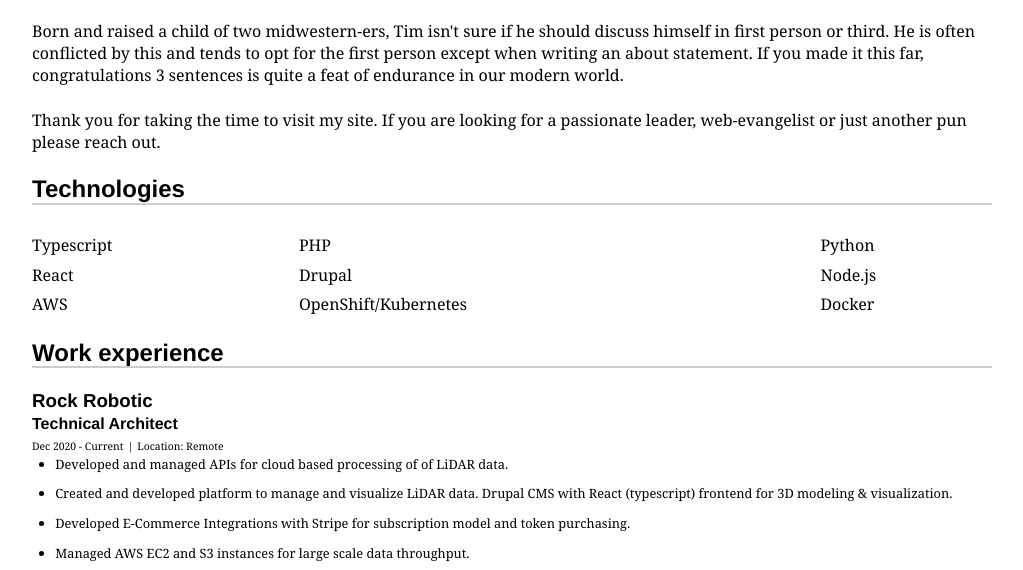
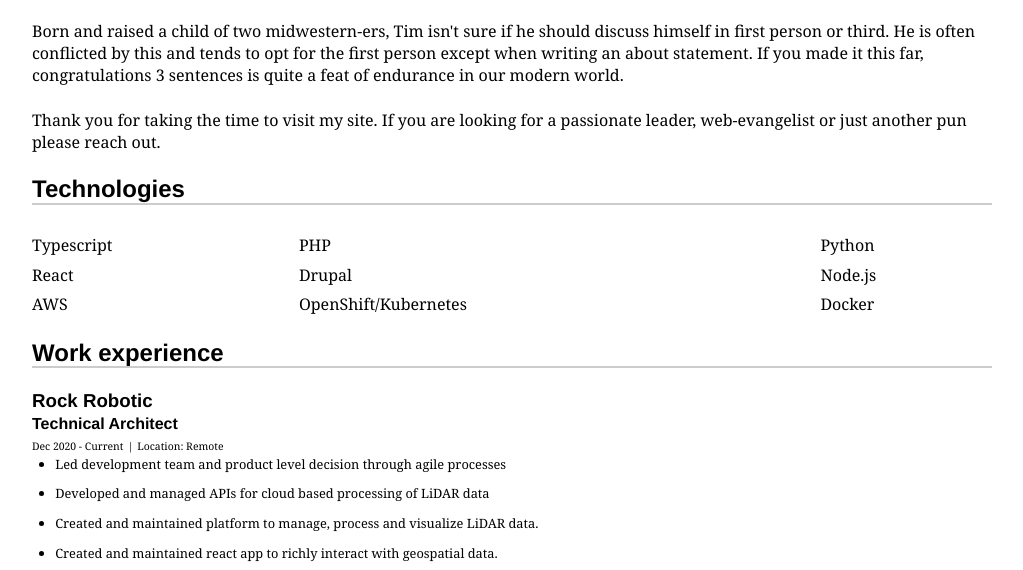
Before and after one commit to timodwhit/site, a Gatsby site: page /about in a window 1280 px wide. Shown: the part 220-790 px from the top of the page, without its empty margins (128-1151 px from the left). Built offline with nearby package versions, Linux system fonts and the light colour scheme; Gatsby itself is replaced by a stand-in of ours; some packages are replaced by stand-ins of ours; what typography-theme-moraga would draw is missing.

Commit message:
Update sentences.

```diff
--- a/content/work/rock_rockrobotic.md
+++ b/content/work/rock_rockrobotic.md
@@ -8,8 +8,10 @@
 order: 40
 ---
 
-- Developed and managed APIs for cloud based processing of of LiDAR data.
-- Created and developed platform to manage and visualize LiDAR data. Drupal CMS with React (typescript) frontend for 3D modeling & visualization.
+- Led development team and product level decision through agile processes
+- Developed and managed APIs for cloud based processing of LiDAR data
+- Created and maintained platform to manage, process and visualize LiDAR data.
+- Created and maintained react app to richly interact with geospatial data.
 - Developed E-Commerce Integrations with Stripe for subscription model and token purchasing.
 - Managed AWS EC2 and S3 instances for large scale data throughput.
 - Maintained Python package to process LiDAR data.
```
